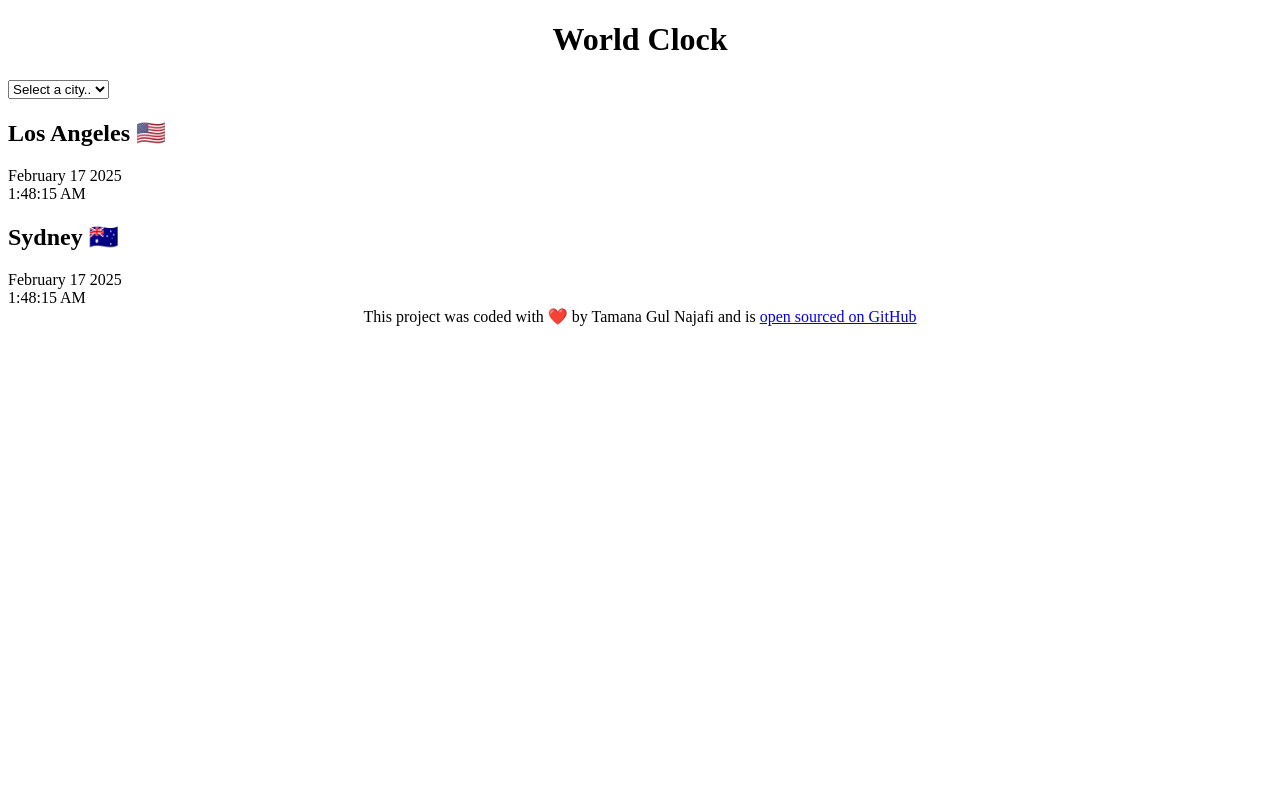
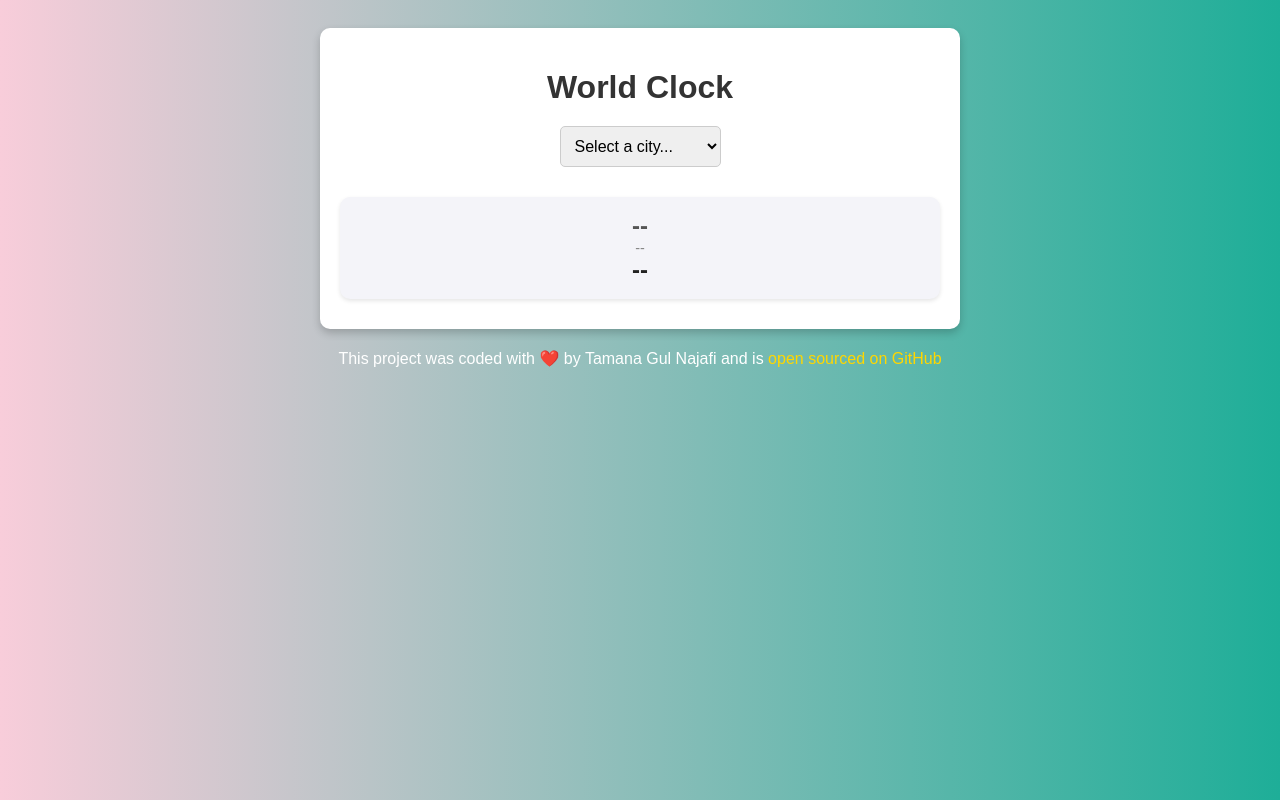
Before and after one commit to tamana-najafi/WorldClock, a plain HTML site: page index.html in a window 1280 px wide. Drawn offline with Linux system fonts and the light colour scheme.

Commit message:
Add files via upload

```diff
--- a/index.html
+++ b/index.html
@@ -11,22 +11,18 @@
     <div class="container">
       <h1>World Clock</h1>
 
-      <select id="city-select">
-        <option value="">Select a city..</option>
-        <option value="London">London 🇬🇧</option>
-        <option value="New York">New York 🇺🇸</option>
-        <option value="Auckland">Auckland 🇳🇿</option>
+      <select id="citySelect" onchange="updateTime()">
+        <option value="">Select a city...</option>
+        <option value="current">Current Location</option>
+        <option value="Europe/London">London 🇬🇧</option>
+        <option value="America/New_York">New York 🇺🇸</option>
+        <option value="Pacific/Auckland">Auckland 🇳🇿</option>
       </select>
 
       <div class="city">
-        <h2>Los Angeles 🇺🇸</h2>
-        <div class="date">February 17 2025</div>
-        <div class="time">1:48:15 AM</div>
-      </div>
-      <div class="city">
-        <h2>Sydney 🇦🇺</h2>
-        <div class="date">February 17 2025</div>
-        <div class="time">1:48:15 AM</div>
+        <h2 id="cityName">--</h2>
+        <div class="date" id="date">--</div>
+        <div class="time" id="time">--</div>
       </div>
     </div>
 
--- a/index.js
+++ b/index.js
@@ -1,22 +1,35 @@
-// index.js
-document.addEventListener("DOMContentLoaded", function () {
-  const select = document.getElementById("city-select");
+async function updateTime() {
+  const citySelect = document.getElementById("citySelect");
+  const selectedValue = citySelect.value;
+  const cityName = document.getElementById("cityName");
+  const date = document.getElementById("date");
+  const time = document.getElementById("time");
 
-  select.addEventListener("change", function () {
-    const city = select.value;
-    let timezone = "";
+  if (selectedValue === "current") {
+    // Get user's current location
+    if (navigator.geolocation) {
+      navigator.geolocation.getCurrentPosition(async (position) => {
+        const lat = position.coords.latitude;
+        const lon = position.coords.longitude;
 
-    if (city === "London") {
-      timezone = "Europe/London";
-    } else if (city === "New York") {
-      timezone = "America/New_York";
-    } else if (city === "Auckland") {
-      timezone = "Pacific/Auckland";
+        // Use TimezoneDB API to get the timezone
+        const apiKey = "YOUR_API_KEY"; // Replace with your TimezoneDB API key
+        const apiUrl = `https://api.timezonedb.com/v2.1/get-time-zone?key=${apiKey}&format=json&by=position&lat=${lat}&lng=${lon}`;
+
+        const response = await fetch(apiUrl);
+        const data = await response.json();
+
+        cityName.textContent = "Your Location";
+        date.textContent = new Date(data.formatted).toLocaleDateString();
+        time.textContent = new Date(data.formatted).toLocaleTimeString();
+      });
+    } else {
+      alert("Geolocation is not supported by this browser.");
     }
-
-    if (timezone) {
-      const now = new Date().toLocaleString("en-US", {
-        timeZone: timezone,
+  } else if (selectedValue) {
+    // Display time for selected city
+    const cityTime = new Date().toLocaleString("en-US", {
+      timeZone: selectedValue,
       weekday: "long",
       year: "numeric",
       month: "long",
@@ -26,7 +39,12 @@ document.addEventListener("DOMContentLoaded", function () {
       second: "numeric",
     });
 
-      alert(`It is ${now} in ${timezone.replace("_", " ")}`);
+    cityName.textContent = citySelect.options[citySelect.selectedIndex].text;
+    date.textContent = cityTime.split(",")[0];
+    time.textContent = cityTime.split(",")[1];
+  } else {
+    cityName.textContent = "--";
+    date.textContent = "--";
+    time.textContent = "--";
   }
-  });
-});
+}
--- a/style.css
+++ b/style.css
@@ -1,7 +1,67 @@
+body {
+  font-family: Arial, sans-serif;
+  background: linear-gradient(to right, #f8cdda, #1eae98);
+  color: #333;
+  text-align: center;
+  padding: 20px;
+}
+
+.container {
+  background: white;
+  padding: 20px;
+  border-radius: 10px;
+  box-shadow: 0 4px 8px rgba(0, 0, 0, 0.2);
+  max-width: 600px;
+  margin: 0 auto;
+}
+
 h1 {
-  text-align: center;
+  color: #333;
+  margin-bottom: 20px;
+}
+
+select {
+  padding: 10px;
+  font-size: 1rem;
+  border: 1px solid #ccc;
+  border-radius: 5px;
+  margin-bottom: 20px;
+}
+
+.city {
+  background: #f4f4f9;
+  padding: 15px;
+  border-radius: 10px;
+  margin: 10px 0;
+  box-shadow: 0 2px 4px rgba(0, 0, 0, 0.1);
+}
+
+.city h2 {
+  margin: 0;
+  color: #555;
+}
+
+.city .date {
+  color: #888;
+  font-size: 0.9rem;
+}
+
+.city .time {
+  font-size: 1.5rem;
+  font-weight: bold;
+  color: #222;
 }
 
 footer {
-  text-align: center;
+  margin-top: 20px;
+  color: #fff;
 }
+
+footer a {
+  color: #ffd700;
+  text-decoration: none;
+}
+
+footer a:hover {
+  text-decoration: underline;
+}
```
Lines whose indentation alone changed are shown as unchanged.
